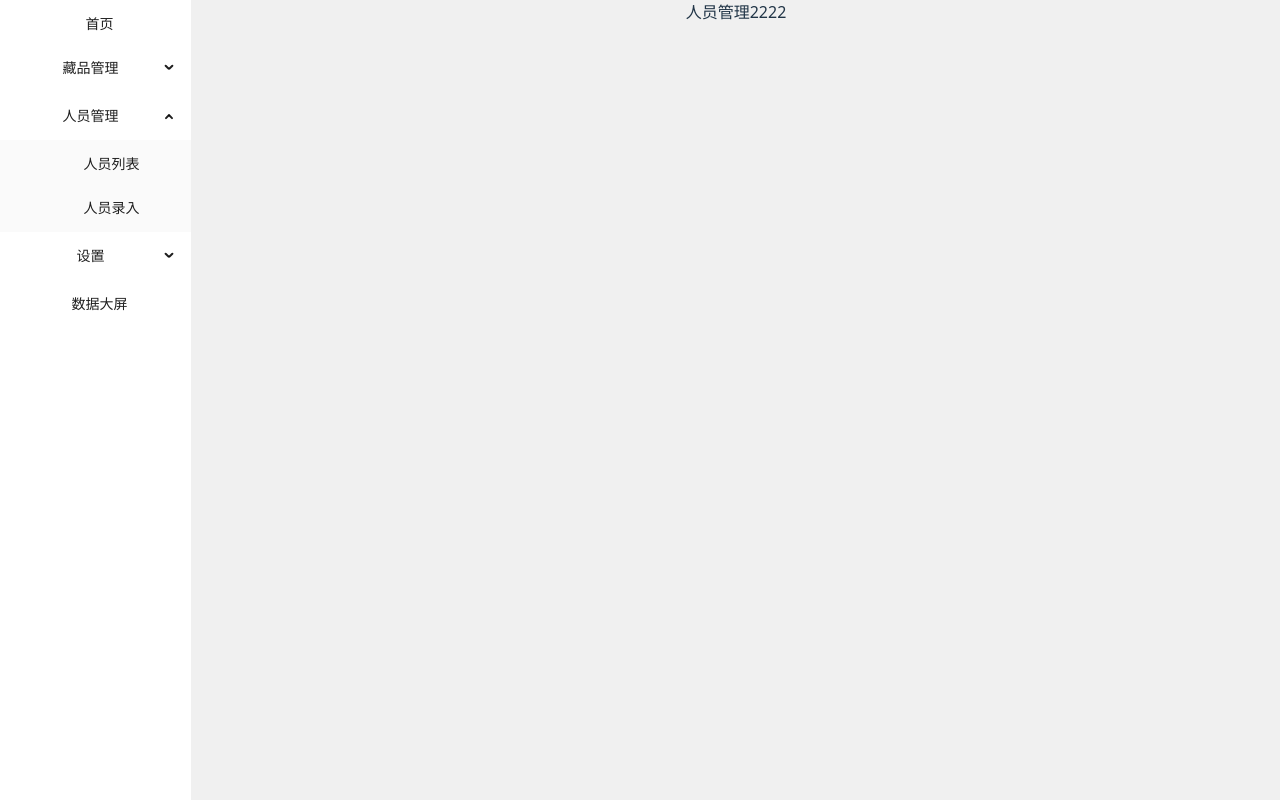
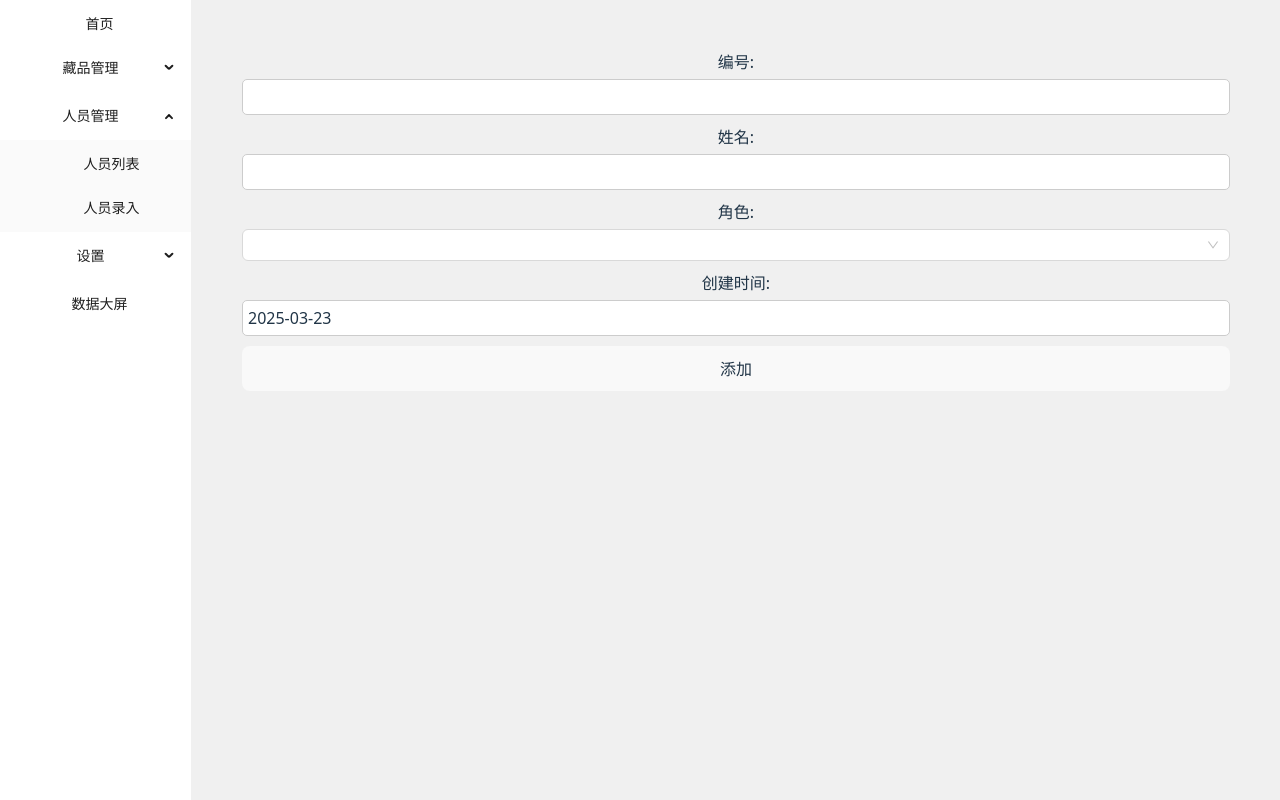
Before and after one commit to yeguouu/MuseumVision, a Vue app: page /person/sub2 in a window 1280 px wide. Built offline with nearby package versions, Linux system fonts and the light colour scheme; sample sign-in values are in the browser's storage.

Commit message:
【人员管理】人员添加

```diff
--- a/src/views/Person/PerSub2.vue
+++ b/src/views/Person/PerSub2.vue
@@ -1,6 +1,65 @@
 <script lang='ts' setup>
 import Nav from '../../components/Nav.vue';
+import { ref } from 'vue';
+import { message } from 'ant-design-vue';
+import dayjs from 'dayjs';
 
+// 定义人员数据结构
+interface Person {
+    id: string;
+    name: string;
+    role: string;
+    createdAt: string;
+}
+
+// 新增人员方法
+const newPerson = ref<Person>({
+    id: '',
+    name: '',
+    role: '',
+    createdAt: dayjs().format('YYYY-MM-DD'),
+});
+
+const roles = ['超级管理员', '区域管理员', '普通管理员'];
+
+const addPerson = () => {
+    if (!newPerson.value.name || !newPerson.value.role) {
+        message.error('请填写所有字段');
+        return;
+    }
+    newPerson.value = {
+        id: '', // 重置编号为当前编号加1
+        name: '',
+        role: '',
+        createdAt: dayjs().format('YYYY-MM-DD'), // 重置创建时间为当前时间
+    };
+    message.success('上传成功');
+};
+
+// 删除人员方法
+
+// 分配角色模态框
+const isModalVisible = ref(false);
+const selectedPerson = ref<Person | null>(null);
+
+const showModal = (person: Person) => {
+    selectedPerson.value = person;
+    isModalVisible.value = true;
+};
+
+const handleOk = () => {
+    if (selectedPerson.value) {
+        message.success('角色分配成功');
+    }
+    isModalVisible.value = false;
+};
+
+const assignRole = (role: string) => {
+    if (selectedPerson.value) {
+        selectedPerson.value.role = role;
+        handleOk();
+    }
+};
 
 </script>
 <template>
@@ -9,7 +68,42 @@ import Nav from '../../components/Nav.vue';
         <Nav></Nav>
         <!-- 右侧 内容栏 -->
         <div class="content-container">
-            人员管理2222
+            <form @submit.prevent="addPerson">
+                <div>
+                    <label for="id">编号:</label>
+                    <input type="text" id="id" v-model="newPerson.id" required />
+                </div>
+                <div>
+                    <label for="name">姓名:</label>
+                    <input type="text" id="name" v-model="newPerson.name" required />
+                </div>
+                <div>
+                    <label for="role">角色:</label>
+                    <a-select v-model:value="newPerson.role" style="width: 100%">
+                        <a-select-option v-for="role in roles" :key="role" :value="role">
+                            {{ role }}
+                        </a-select-option>
+                    </a-select>
+                </div>
+                <div>
+                    <label for="createdAt">创建时间:</label>
+                    <input type="text" id="createdAt" v-model="newPerson.createdAt" required readonly />
+                </div>
+                <button type="submit">添加</button>
+            </form>
+            <!-- 删除: <a-table :columns="columns" :data-source="persons" row-key="id">
+                <template #action="{ record }">
+                    <a-button type="link" @click="deletePerson(record.id)">删除</a-button>
+                    <a-button type="link" @click="showModal(record)">分配角色</a-button>
+                </template>
+            </a-table> -->
+            <a-modal v-model:visible="isModalVisible" title="分配角色" @ok="handleOk">
+                <a-select v-model:value="selectedPerson.role" style="width: 100%">
+                    <a-select-option v-for="role in roles" :key="role" :value="role">
+                        {{ role }}
+                    </a-select-option>
+                </a-select>
+            </a-modal>
         </div>
     </div>
 </template>
@@ -24,6 +118,45 @@ import Nav from '../../components/Nav.vue';
     width: 85%;
     height: 100%;
     background-color: #f0f0f0;
+    padding: 20px;
 }
 
+.ant-table {
+    margin-top: 20px;
+}
+
+form {
+    padding: 30px;
+    display: flex;
+    flex-direction: column;
+    gap: 10px;
+
+    div {
+        display: flex;
+        flex-direction: column;
+
+        label {
+            margin-bottom: 5px;
+        }
+
+        input, textarea {
+            padding: 5px;
+            border: 1px solid #ccc;
+            border-radius: 5px;
+        }
+
+        button {
+            padding: 10px;
+            background-color: #1890ff;
+            color: white;
+            border: none;
+            border-radius: 5px;
+            cursor: pointer;
+
+            &:hover {
+                background-color: #40a9ff;
+            }
+        }
+    }
+}
 </style>
```
